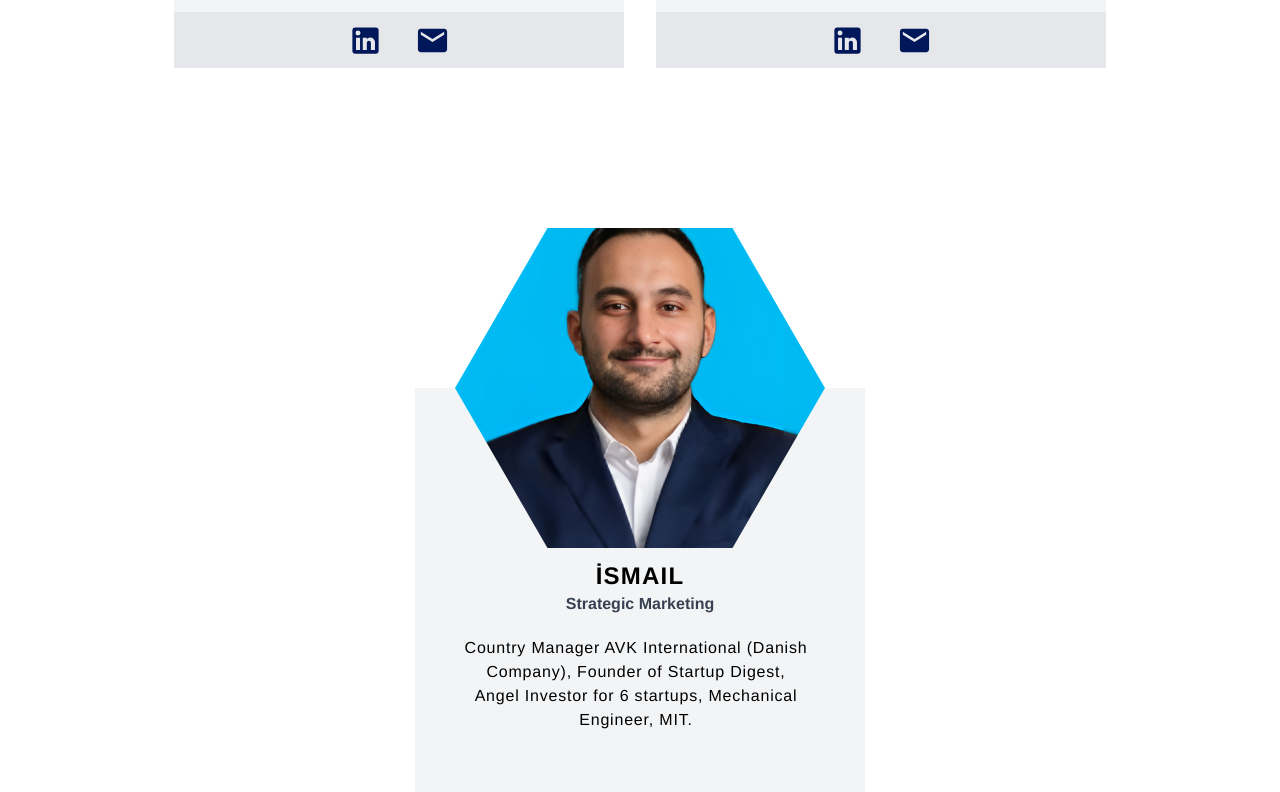
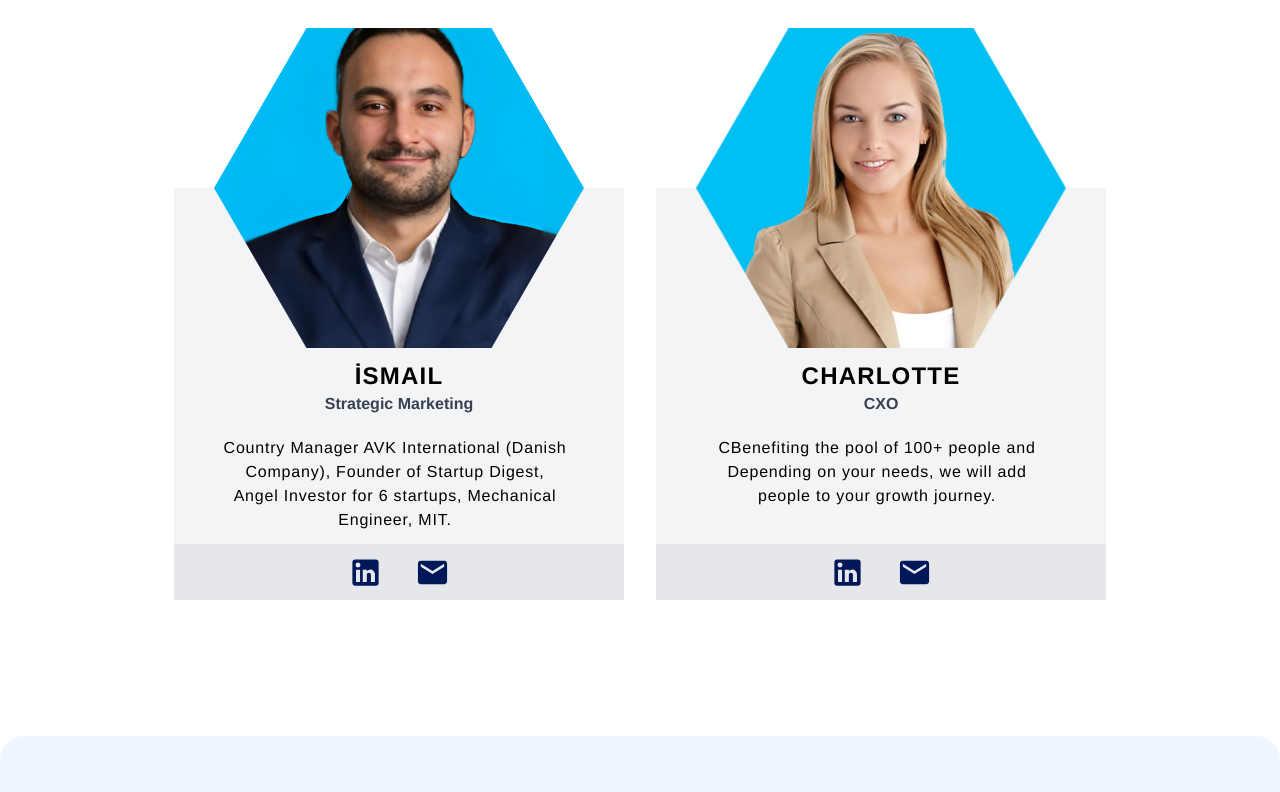
Before and after one commit to mertcanb3/EarlyTech, a React (Create React App) app: page / in a window 1280 px wide. Shown: the part 4208-5000 px from the top of the page. Built offline with nearby package versions, Linux system fonts and the light colour scheme.

Commit message:
New member added to teams page

```diff
--- a/src/pages/teams.jsx
+++ b/src/pages/teams.jsx
@@ -11,6 +11,7 @@ import Member6 from "../assets/6.png";
 import Member7 from "../assets/7.png";
 import Member8 from "../assets/8.png";
 import Member9 from "../assets/9.png";
+import Member10 from "../assets/10.png";
 
 function Teams() {
   // Array of member objects
@@ -78,6 +79,12 @@ function Teams() {
         "Country Manager AVK International (Danish Company), Founder of Startup Digest, Angel Investor for 6 startups, Mechanical Engineer, MIT.",
       imageSrc: Member9,
     },
+    {
+      name: "CHARLOTTE",
+      position: "CXO",
+      intro: `CBenefiting the pool of 100+ people and Depending on your needs, we will add people to your growth journey.`,
+      imageSrc: Member10,
+    },
   ];
 
   return (
@@ -99,7 +106,7 @@ function Teams() {
             />
             <div
               key={member.name}
-              className="bg-gray-100 flex flex-col items-center md:[&>*]:w-[450px] md:[&>*]:h-[450px] sm:[&>*]:h-[500px] pt-3"
+              className="bg-gray-100 flex flex-col items-center md:[&>*]:w-[450px] md:[&>*]:h-[400px] sm:[&>*]:h-[500px] pt-3"
             >
               <div className="flex flex-col items-center h-[220px] relative ">
                 <p className="text-2xl font-semibold tracking-wider relative top-40">
@@ -111,7 +118,7 @@ function Teams() {
 
                 {/* Add a container for the intro text with scroll */}
                 <div
-                  className="relative top-40 mt-5 mx-12 h-[150px] overflow-y-scroll tracking-wider text-center pr-2"
+                  className="relative top-40 mt-5 mx-12 h-[100px] overflow-y-scroll tracking-wider text-center pr-2"
                   style={{
                     scrollbarWidth: "thin",
                     scrollbarColor: "#d1d5db transparent",
```
